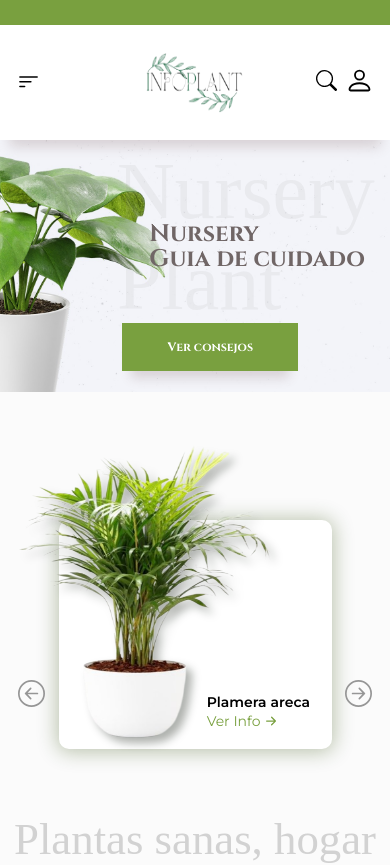
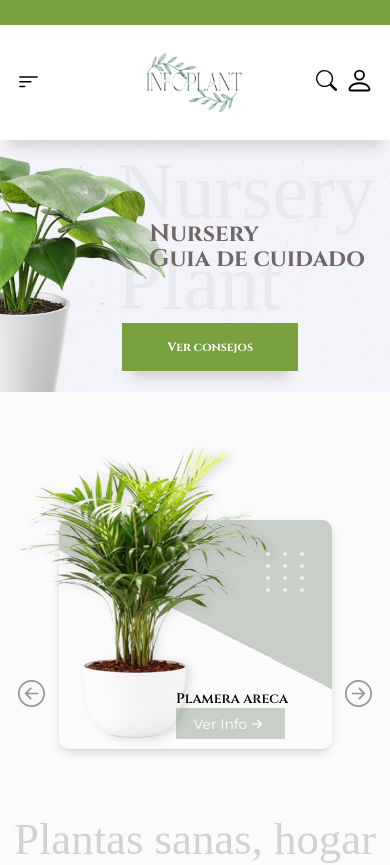
Before and after one commit to Alan-Ribeca/infoPlant, a React (Vite) app: page / in a window 390 px wide. Shown: the top 865 px of the page. Built offline with nearby package versions, Linux system fonts and the light colour scheme.

Commit message:
cambiando el diseño de las cards

```diff
--- a/index.html
+++ b/index.html
@@ -1,7 +1,8 @@
 <!DOCTYPE html>
-<html lang="en">
+<html lang="es">
   <head>
     <meta charset="UTF-8" />
+    <meta name="google" content="notranslate" />
     <meta name="viewport" content="width=device-width, initial-scale=1.0" />
     <link rel="preconnect" href="https://fonts.googleapis.com" />
     <link rel="preconnect" href="https://fonts.gstatic.com" crossorigin />
--- a/src/components/carrusel/Carrusel.jsx
+++ b/src/components/carrusel/Carrusel.jsx
@@ -245,6 +245,20 @@ export const Carrusel = () => {
                   alt={slide.alt}
                   className={`img ${index === 0 ? "imgActiva" : ""}`}
                 />
+                <div className={` ${index === 0 ? "puntosContenedor" : ""}`}>
+                  <span className="puntosCarrusel"></span>
+                  <span className="puntosCarrusel"></span>
+                  <span className="puntosCarrusel"></span>
+                  <span className="puntosCarrusel"></span>
+                  <span className="puntosCarrusel"></span>
+                  <span className="puntosCarrusel"></span>
+                  <span className="puntosCarrusel"></span>
+                  <span className="puntosCarrusel"></span>
+                  <span className="puntosCarrusel"></span>
+                  <span className="puntosCarrusel"></span>
+                  <span className="puntosCarrusel"></span>
+                  <span className="puntosCarrusel"></span>
+                </div>
                 <div className="info">
                   <p className="name">{slide.p}</p>
                   {index === 0 ? (
--- a/src/components/carrusel/carrusel.scss
+++ b/src/components/carrusel/carrusel.scss
@@ -21,22 +21,50 @@
       &.activo {
         width: 25%;
         height: 405px;
-        box-shadow: 0 1px 20px 2px rgb(47 74 5 / 32%);
-        -moz-box-shadow: 0 1px 20px 2px rgb(47 74 5 / 32%);
-        -webkit-box-shadow: 0 1px 20px 2px rgb(47 74 5 / 32%);
+        box-shadow: 0 4px 12px -4px rgb(14 15 14 / 26%);
+        -moz-box-shadow: 0 4px 12px -4px rgb(14 15 14 / 26%);
+        -webkit-box-shadow: 0 4px 12px -4px rgb(14 15 14 / 26%);
+        background: linear-gradient(
+          40deg,
+          rgba(178, 255, 133, 0) 54%,
+          rgba(12, 38, 12, 0.2117647059) 0%
+        );
         .imgActiva {
           width: 460px;
           height: 550px;
           right: 28%;
           bottom: 0%;
-          filter: drop-shadow(6px 6px 4px rgba(4, 12, 1, 0.32));
+          filter: drop-shadow(4px 2px 4px rgba(4, 12, 1, 0.12));
           transition: width 0.8s ease, height 0.8s ease;
+        }
+
+        .puntosContenedor {
+          display: grid;
+          grid-template-columns: 1fr 1fr 1fr;
+          grid-template-rows: 1fr 1fr 1fr 1fr;
+          width: 16%;
+          height: 15%;
+          position: absolute;
+          top: 14%;
+          right: 8%;
+          gap: 0.5rem;
+
+          .puntosCarrusel {
+            width: 4px;
+            height: 4px;
+            border-radius: 50%;
+            background-color: rgb(255 255 255 / 65%);
+          }
         }
 
         .info {
           position: absolute;
-          right: 10%;
-          bottom: 8%;
+          right: 12%;
+          bottom: 3%;
+          height: 17%;
+          .name {
+            font-family: "Cinzel", serif;
+          }
         }
       }
 
@@ -46,7 +74,7 @@
         right: 28%;
         width: 319px;
         height: 422px;
-        filter: drop-shadow(6px 6px 4px rgba(4, 12, 1, 0.32));
+        filter: drop-shadow(4px 2px 4px rgba(4, 12, 1, 0.12));
         transition: width 0.8s ease, height 0.8s ease;
       }
 
@@ -62,12 +90,16 @@
 
         .btnCarrusel {
           border: none;
-          background-color: transparent;
+          background-color: #0c260c36;
           color: rgb(121, 160, 63);
           font-size: 14px;
           display: flex;
           align-items: center;
           cursor: pointer;
+          height: 38px;
+          width: 118px;
+          justify-content: center;
+          color: white;
 
           &:hover {
             .flechaBtn {
@@ -313,15 +345,29 @@
         &.activo {
           width: 50%;
           height: 229px;
-
+          background: linear-gradient(
+            31deg,
+            rgba(178, 255, 133, 0) 55%,
+            rgba(12, 38, 12, 0.2117647059) 0%
+          );
           .imgActiva {
             right: 19%;
             width: 332px;
             height: 396px;
           }
 
-          .info .name {
-            font-size: 14px;
+          .info {
+            height: 23%;
+            right: 11%;
+            bottom: 3%;
+            .name {
+              font-size: 14px;
+            }
+
+            .btnCarrusel {
+              height: 31px;
+              width: 109px;
+            }
           }
         }
       }
@@ -378,10 +424,19 @@
 
         &.activo {
           width: 70%;
+          background: linear-gradient(
+            27deg,
+            rgba(178, 255, 133, 0) 54%,
+            rgba(12, 38, 12, 0.2117647059) 0%
+          );
           .imgActiva {
             right: 29%;
             width: 273px;
             height: 312px;
+          }
+
+          .info {
+            right: 10%;
           }
         }
       }
```
